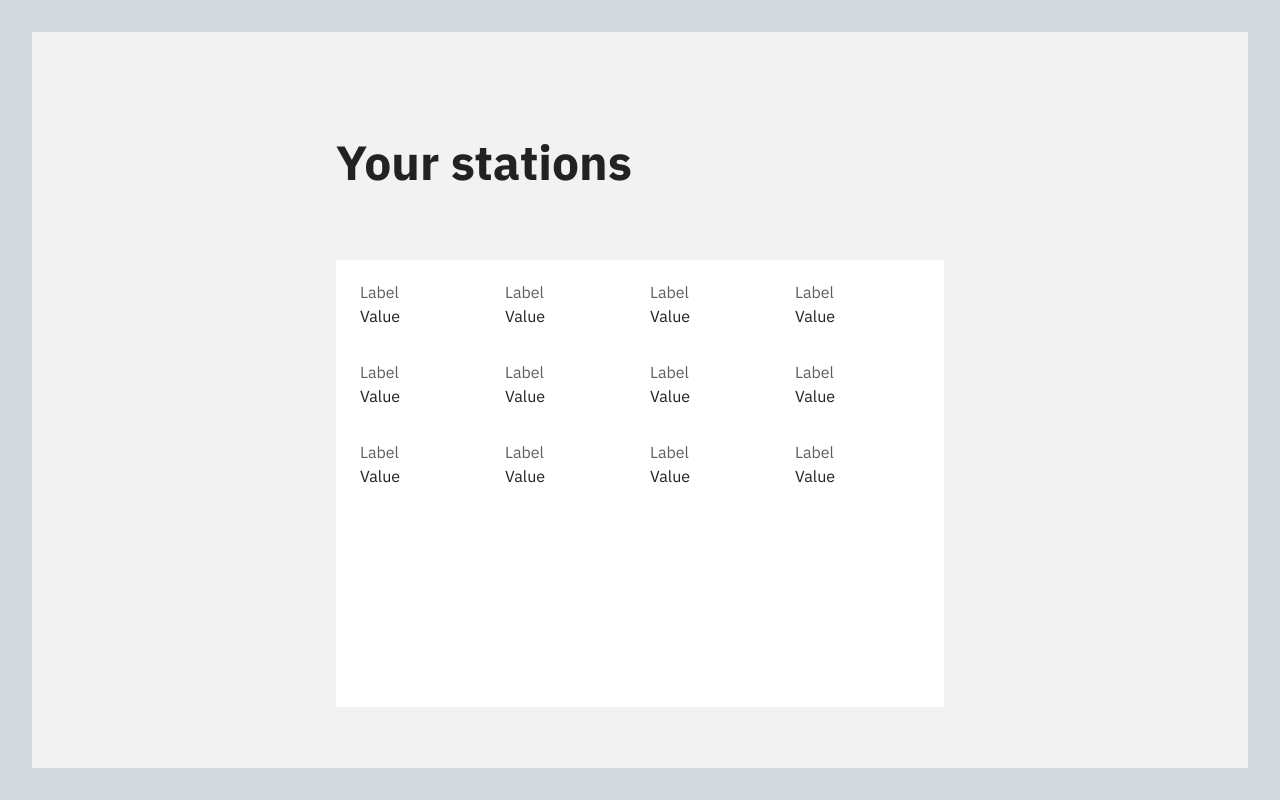
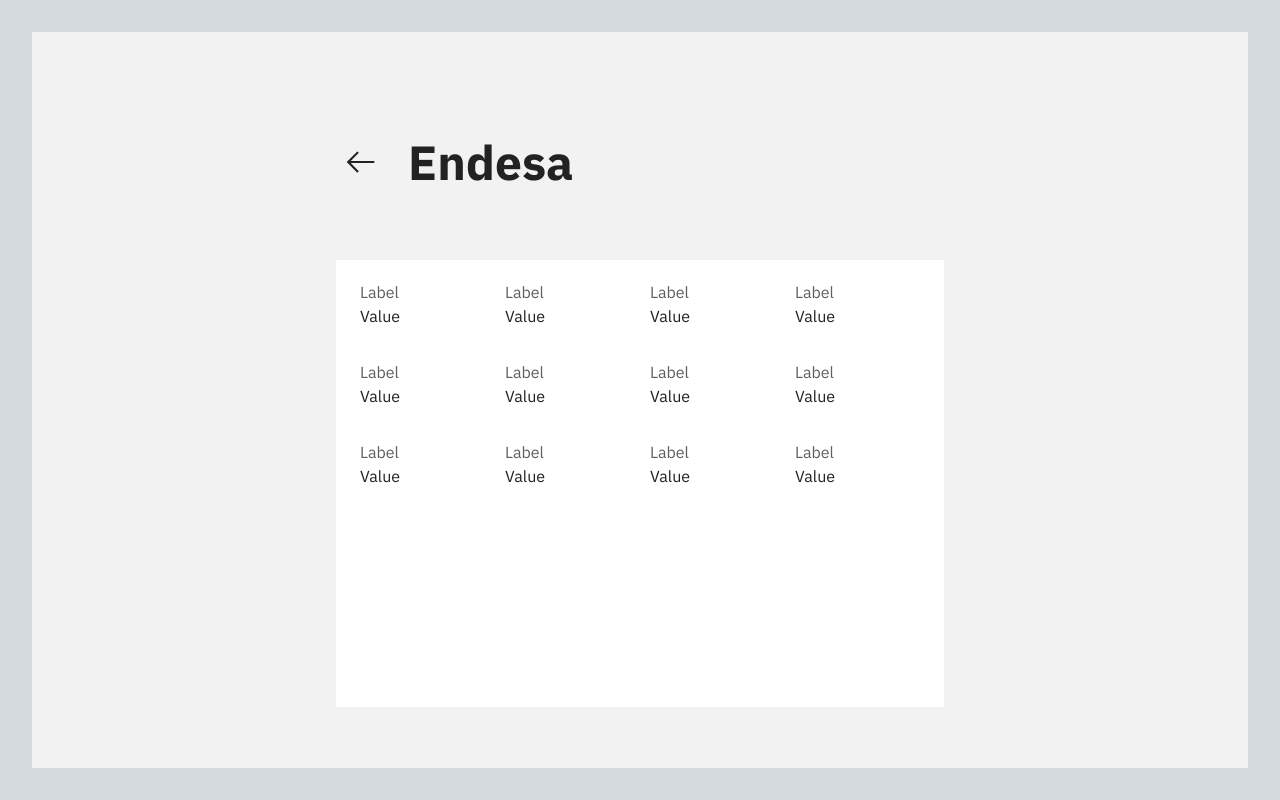
Before and after one commit to VladZen/react-hooks, a React (Create React App) app: page /1000 in a window 1280 px wide. Built offline with nearby package versions, Linux system fonts and the light colour scheme.

Commit message:
changed structure of the application

```diff
--- a/craco.config.js
+++ b/craco.config.js
@@ -6,7 +6,8 @@
       '@styles': path.resolve(__dirname, 'src/assets/styles/'),
       '@images': path.resolve(__dirname, 'src/assets/img/'),
       '@components': path.resolve(__dirname, 'src/components/'),
-      '@utils': path.resolve(__dirname, 'src/utils/')
+      '@utils': path.resolve(__dirname, 'src/utils/'),
+      '@pages': path.resolve(__dirname, 'src/pages/')
     }
   }
 }
--- a/package.json
+++ b/package.json
@@ -10,7 +10,6 @@
     "prop-types": "^15.7.2",
     "react": "^17.0.2",
     "react-dom": "^17.0.2",
-    "react-router-config": "^5.1.1",
     "react-router-dom": "^5.2.0",
     "react-scripts": "4.0.3",
     "sass": "^1.32.8",
--- a/src/App.js
+++ /dev/null
@@ -1,19 +0,0 @@
-import { renderRoutes } from 'react-router-config'
-
-import Header from './components/Header'
-
-function App({ route }) {
-  const heading = 'Your stations'
-
-  return (
-    <div className="layout">
-      <Header heading={ heading } />
-
-      <main className="layout__main">
-        { renderRoutes(route.routes) }
-      </main>
-    </div>
-  )
-}
-
-export default App
--- a/src/components/BackButton.js
+++ b/src/components/BackButton.js
@@ -4,11 +4,11 @@
 
 import Icon from '@components/Icon'
 
-const BackButton = () => {
+const BackButton = (props) => {
   return (
     <Link
       className='back-button'
-      to='/'
+      {...props}
     >
       <Icon
         alias='arrow'
--- a/src/components/Header.js
+++ b/src/components/Header.js
@@ -1,8 +1,13 @@
 import PropTypes from 'prop-types'
 
-const Header = ({ heading }) => {
+const Header = ({ heading, children }) => {
+  const buttons = children
+    ? <div className='layout__header__buttons'>{ children }</div>
+    : ''
+
   return (
     <header className='layout__header'>
+      { buttons }
       <h1>{ heading }</h1>
     </header>
   )
--- a/src/index.js
+++ b/src/index.js
@@ -1,17 +1,26 @@
 import React from 'react'
 import ReactDOM from 'react-dom'
-
-import { BrowserRouter } from 'react-router-dom'
-import { renderRoutes } from 'react-router-config'
-import routes from './routes'
+import {
+  BrowserRouter as Router,
+  Route
+} from 'react-router-dom'
 
 import '@styles/index.scss'
 
+import Index from '@pages/Index'
+import Show from '@pages/Show'
+
 ReactDOM.render(
   <React.StrictMode>
-    <BrowserRouter>
-      { renderRoutes(routes) }
-    </BrowserRouter>
+    <Router>
+      <Route exact path='/'>
+        <Index />
+      </Route>
+
+      <Route path='/:stationID'>
+        <Show />
+      </Route>
+    </Router>
   </React.StrictMode>,
   document.getElementById('root')
 )
--- /dev/null
+++ b/src/pages/Index.js
@@ -0,0 +1,16 @@
+import Header from '@components/Header'
+import StationsList from '@components/stations-list/StationsList'
+
+function Index() {
+  return (
+    <div className='layout'>
+      <Header heading='Your stations' />
+
+      <main className='layout__main'>
+        <StationsList />
+      </main>
+    </div>
+  )
+}
+
+export default Index
--- /dev/null
+++ b/src/pages/Show.js
@@ -0,0 +1,32 @@
+import Header from '@components/Header'
+import StationView from '@components/StationView'
+import Back from '@components/BackButton'
+
+function Index() {
+  const station = {
+    'station_ID': 101,
+    'custom_evse_id': null,
+    'location_ID': 101,
+    'seller_ID': 27,
+    'name': 'Endesa',
+    'connected': 1,
+    'position': '60.868623,26.702901',
+    'available': 0,
+    'lastconnect': '2019-02-22T13:35:48.000Z',
+    'roaming_identifier_cpo': 'FI*001'
+  }
+
+  return (
+    <div className='layout'>
+      <Header heading={station.name}>
+        <Back to='/' />
+      </Header>
+
+      <main className='layout__main'>
+        <StationView data={station} />
+      </main>
+    </div>
+  )
+}
+
+export default Index
--- a/src/routes.js
+++ /dev/null
@@ -1,25 +0,0 @@
-import '@styles/index.scss'
-import App from './App'
-
-// pages
-import List from '@components/stations-list/StationsList'
-import View from '@components/StationView'
-
-const routes = [
-  {
-    component: App,
-    routes: [
-      {
-        path: '/',
-        exact: true,
-        component: List
-      },
-      {
-        path: '/:stationId',
-        component: View
-      }
-    ]
-  }
-]
-
-export default routes
```
Also changed, not shown: 1 other file (tests, documents, lock files or other folders).
